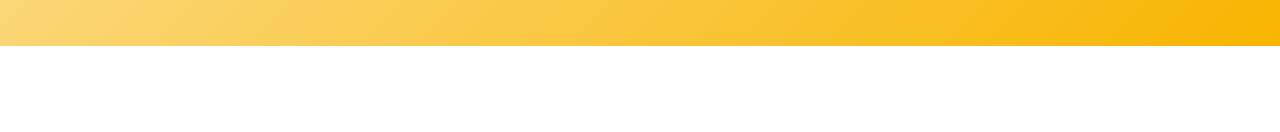
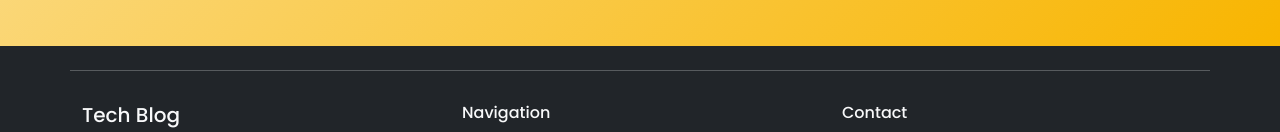
Before and after one commit to me32face/TechBlog, a React (Create React App) app in the folder techblog/: page /ViewUsers in a window 1280 px wide. Shown: the part 813-945 px from the top of the page. Before the commit the page ends 859 px from the top, so only its background shows below. Built offline with nearby package versions, Linux system fonts and the light colour scheme; no server answers.

Commit message:
Techblog update

```diff
--- a/techblog/src/Components/ADMIN/ViewUsers.jsx
+++ b/techblog/src/Components/ADMIN/ViewUsers.jsx
@@ -2,6 +2,7 @@ import React, { useEffect, useState } from 'react'
 import Navbar from '../STATIC/Navbar';
 import "../../Assets/Styles/ViewUsers.css"
 import axios from 'axios';
+import Footer from '../STATIC/Footer';
 
 function ViewUsers() {
 
@@ -96,6 +97,7 @@ function ViewUsers() {
                 </table>
             </div>
         </div>
+        <Footer/>
     </div>
   )
 }
```
